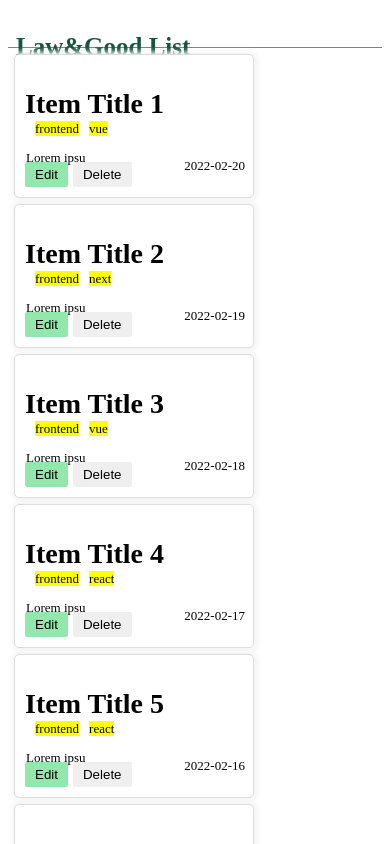
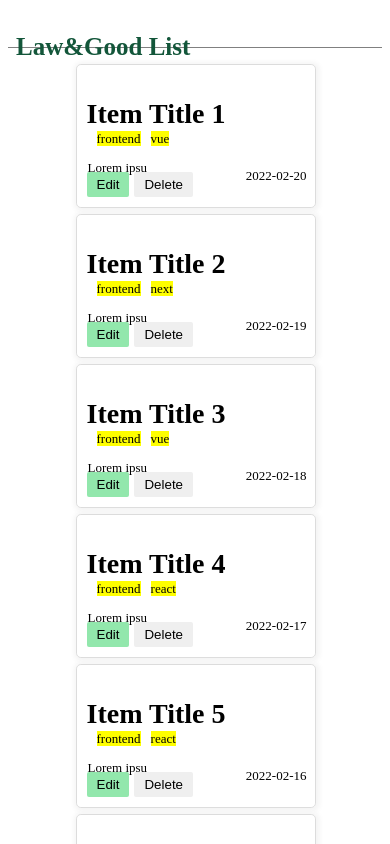
Before and after one commit to browonkim/list-page, a Vue app: page / in a window 390 px wide. Shown: the top 844 px of the page. Built offline with nearby package versions, Linux system fonts and the light colour scheme; what miragejs would draw is missing.

Commit message:
edit style - responsive list-container width with @media

```diff
--- a/src/views/ListView.vue
+++ b/src/views/ListView.vue
@@ -88,11 +88,28 @@ function setModalProperties(id: number | undefined = undefined, action: CRUD = C
 </script>
 
 <style scoped lang="sass">
-.list-container
-  display: grid
+$width-of-a-card: 251px
+.list-view
+  display: flex
   width: 100vw
   max-width: 100%
+  padding-top: 10px
+  justify-content: center
 
-  .list-item
-    margin: 6px 3px 0 6px
+  .list-container
+    @media screen and (max-width: $width-of-a-card * 2)
+      width: $width-of-a-card
+    @media screen and (min-width: $width-of-a-card * 2)
+      width: $width-of-a-card * 2
+    @media screen and (min-width: $width-of-a-card * 3)
+      width: $width-of-a-card * 3
+    @media screen and (min-width: $width-of-a-card * 4)
+      width: $width-of-a-card * 4
+    @media screen and (min-width: $width-of-a-card * 5)
+      width: $width-of-a-card * 5
+    display: flex
+    flex-wrap: wrap
+
+    .list-item
+      margin: 6px 3px 0 6px
 </style>
```
